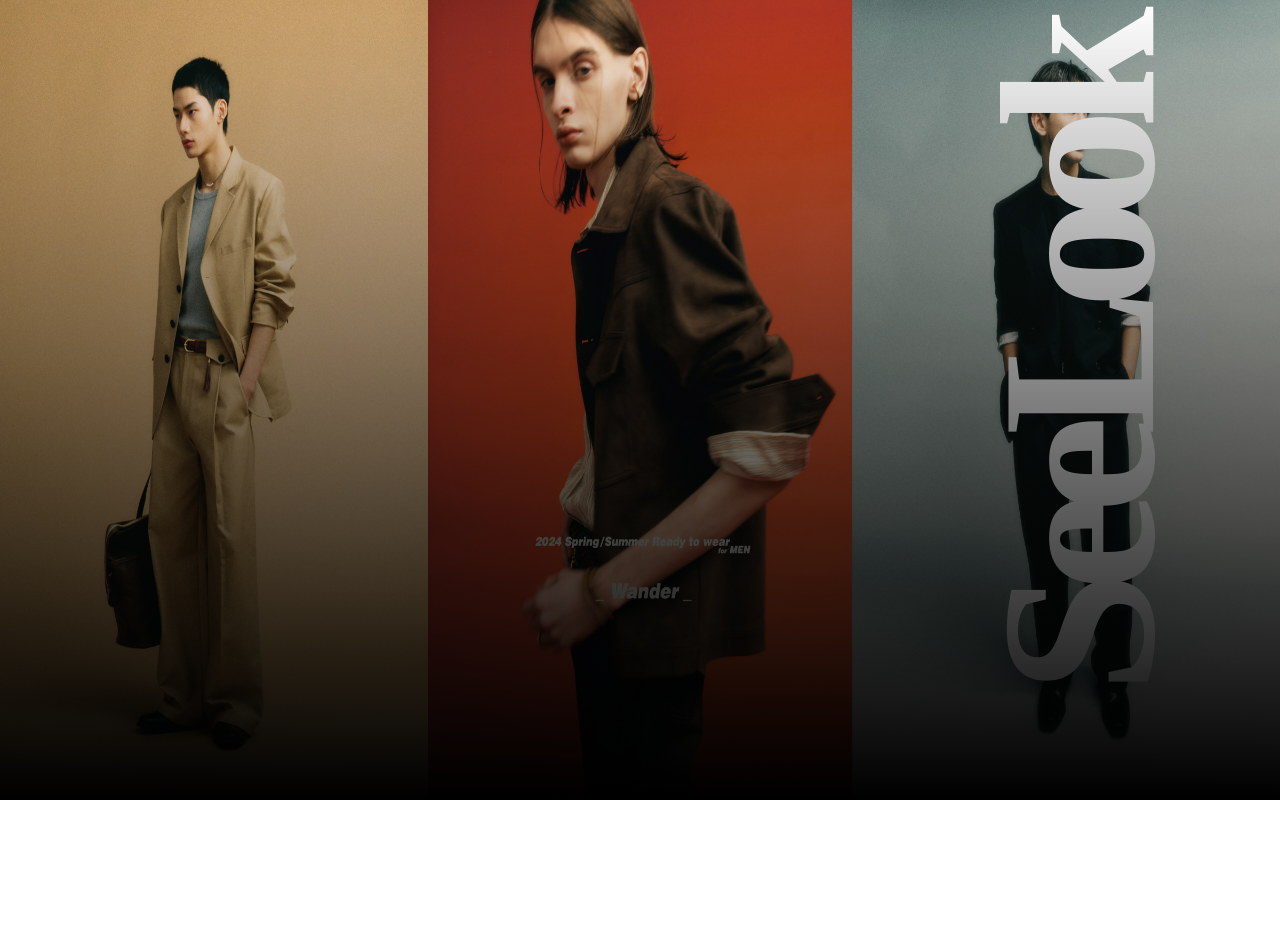
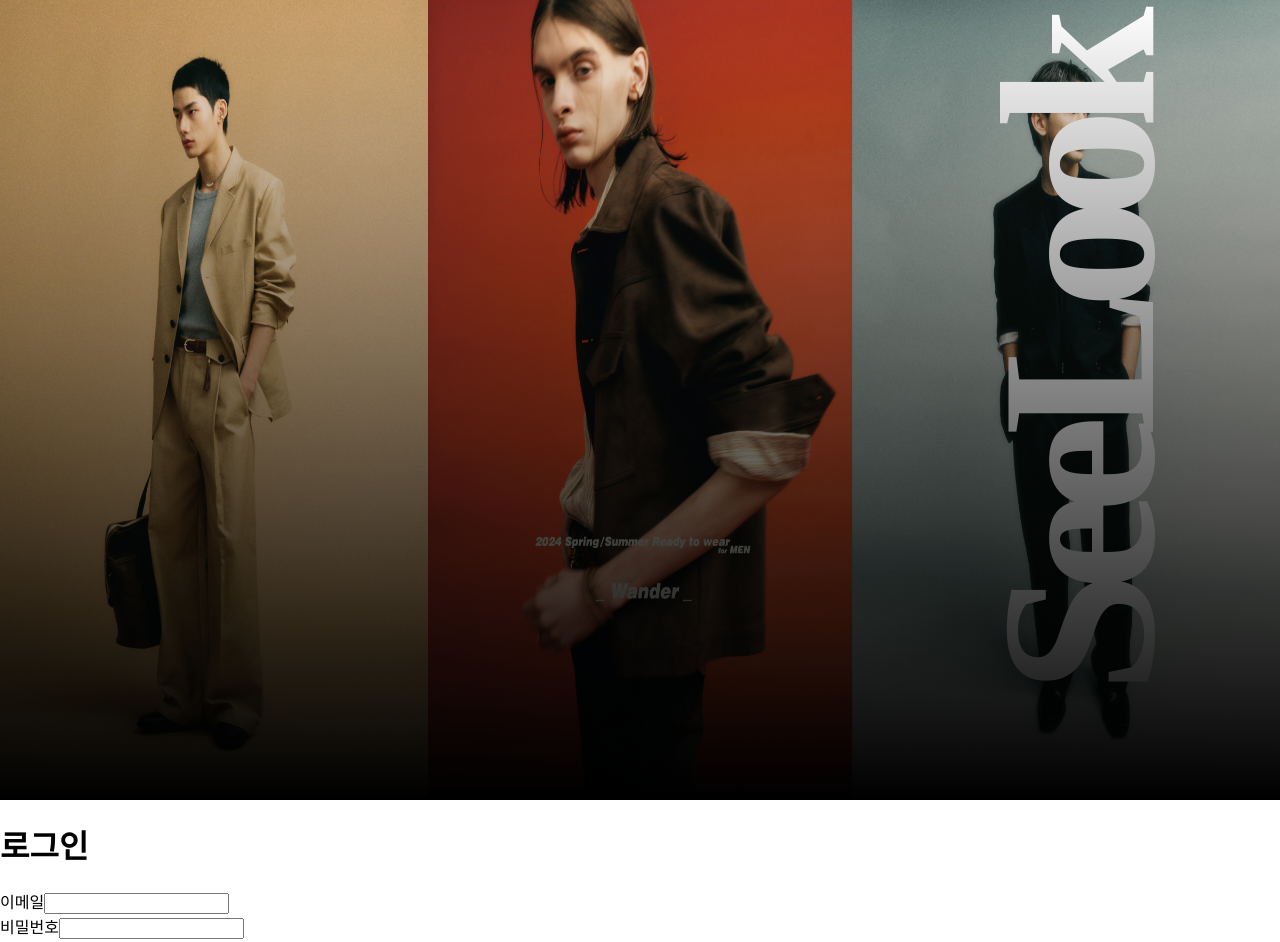
Before and after one commit to Jinviz/SeeLook, a React (Create React App) app: page / in a window 1280 px wide. Shown: the top 942 px of the page. Before the commit the page ends 800 px from the top, so only its background shows below. Built offline with nearby package versions, Linux system fonts and the light colour scheme; no server answers.

Commit message:
feat: Add react-router-dom

```diff
--- a/package.json
+++ b/package.json
@@ -6,9 +6,14 @@
     "@testing-library/jest-dom": "^5.17.0",
     "@testing-library/react": "^13.4.0",
     "@testing-library/user-event": "^13.5.0",
+    "babel-loader": "^9.1.3",
+    "firebase": "^10.12.1",
+    "firebase-tools": "^13.10.0",
     "react": "^18.3.1",
     "react-dom": "^18.3.1",
+    "react-router-dom": "^6.23.1",
     "react-scripts": "5.0.1",
+    "react-toastify": "^10.0.5",
     "styled-component": "^2.8.0",
     "styled-components": "^6.1.11",
     "web-vitals": "^2.1.4"
--- a/src/App.js
+++ b/src/App.js
@@ -1,11 +1,15 @@
+import { Route, Routes } from "react-router-dom";
 import "./App.css";
 import Layout from "./components/Layout";
+import Login from "./components/Login";
 
 function App() {
   return (
-    <div>
-      <Layout/>
-    </div>
+    <Layout>
+        <Routes>
+            <Route path="/" element={<Login/>} />
+        </Routes>
+    </Layout>
   );
 }
 
--- a/src/index.js
+++ b/src/index.js
@@ -3,12 +3,13 @@ import ReactDOM from 'react-dom/client';
 import './index.css';
 import App from './App';
 import reportWebVitals from './reportWebVitals';
+import { BrowserRouter } from 'react-router-dom';
 
 const root = ReactDOM.createRoot(document.getElementById('root'));
 root.render(
-  <React.StrictMode>
+  <BrowserRouter>
     <App />
-  </React.StrictMode>
+  </BrowserRouter>
 );
 
 // If you want to start measuring performance in your app, pass a function
```
Also changed, not shown: 1 other file (tests, documents, lock files or other folders).
